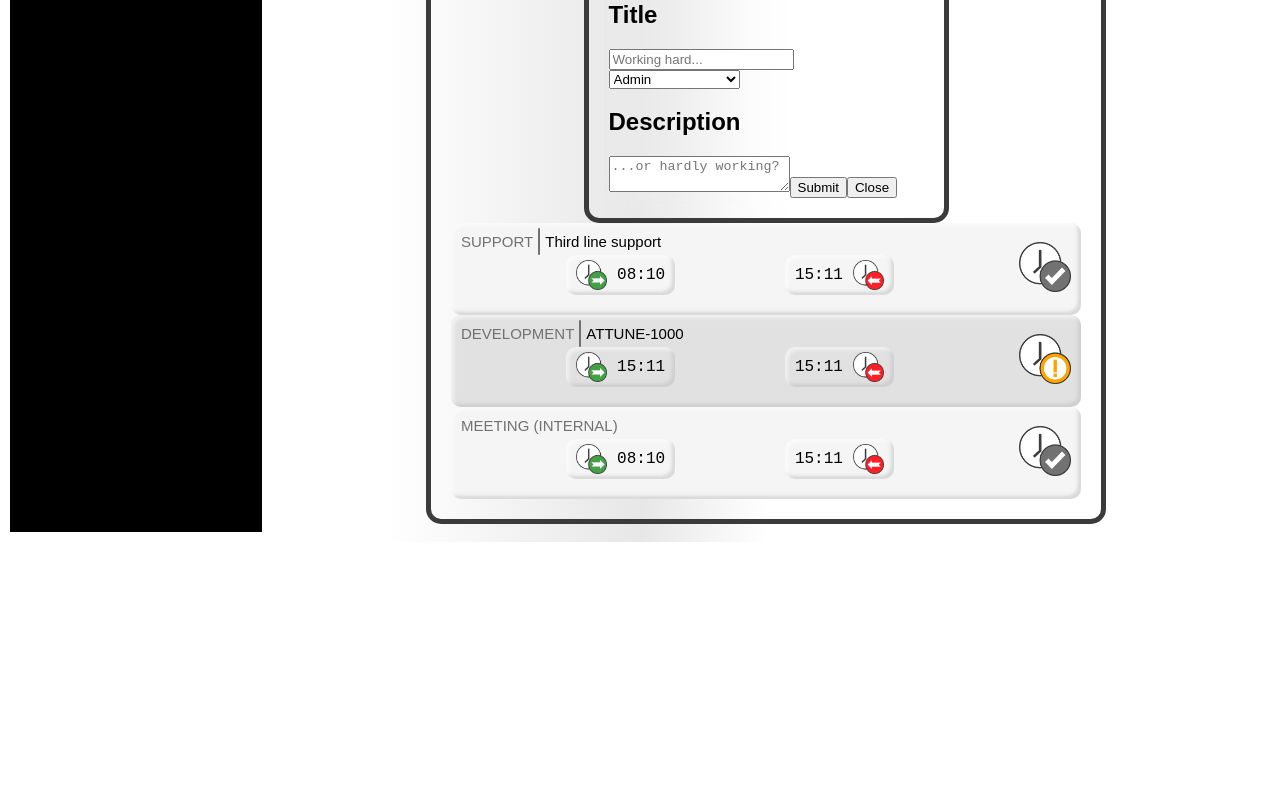
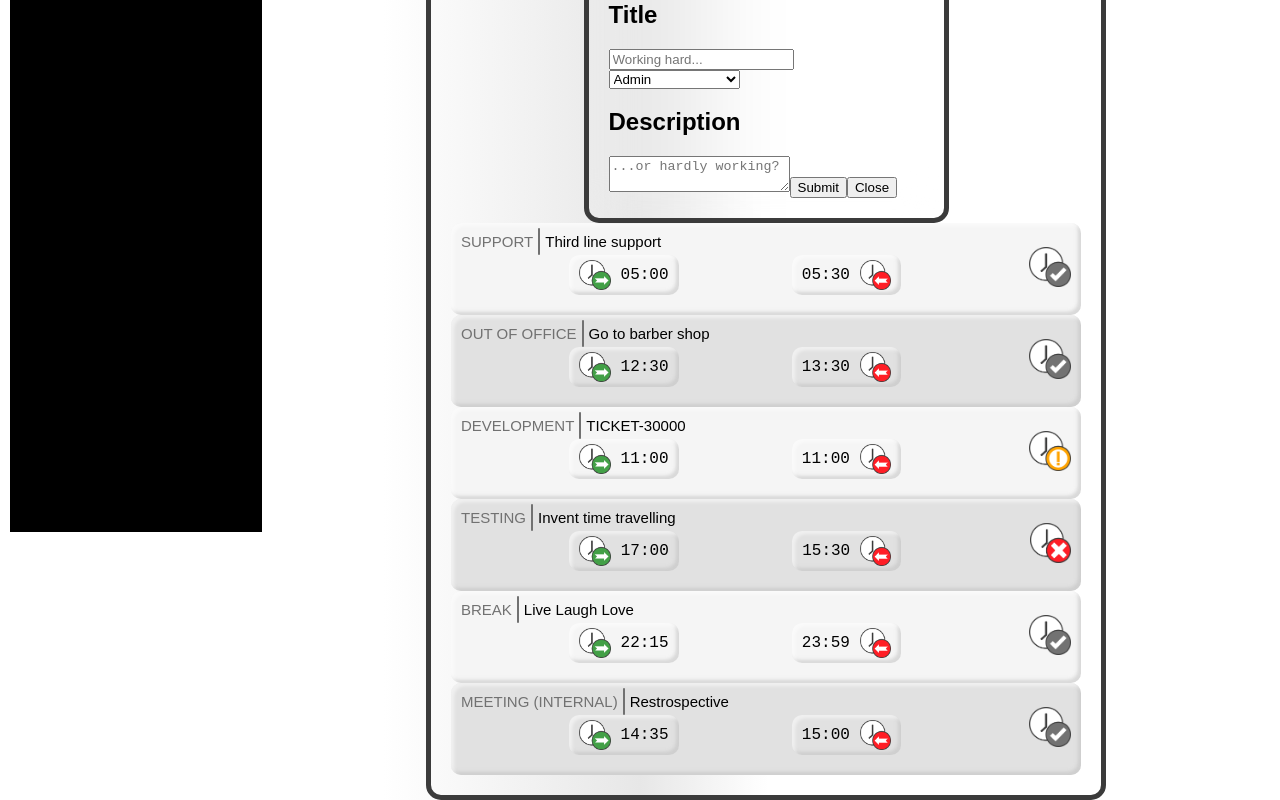
Before and after one commit to owen-dearman/react-time-tracker-frontend, a React (Create React App) app: page / in a window 1280 px wide. Shown: the part 350-1150 px from the top of the page. Before the commit the page ends 892 px from the top, so only its background shows below. Built offline with nearby package versions, Linux system fonts and the light colour scheme.

Commit message:
new test data

```diff
--- a/package.json
+++ b/package.json
@@ -2,6 +2,7 @@
   "dependencies": {
     "@types/react": "18.3.3",
     "@types/react-dom": "^18.0.0",
+    "fs": "^0.0.1-security",
     "node.js": "^0.0.1-security",
     "react": "^18.3.1",
     "react-dom": "^18.3.1",
--- a/public/style.css
+++ b/public/style.css
@@ -103,7 +103,7 @@ body {
 }
 
 .status-icon {
-    height: 50px;
+    height: 40px;
     width: auto;
     margin: 10px;
 }
--- a/src/UI/App.tsx
+++ b/src/UI/App.tsx
@@ -1,20 +1,13 @@
 import { Title } from "./Title";
 import { SummaryList } from "./SummaryList";
-import { TSchedule, TTiming, TTimingCategory } from "../Units/Types";
+import { TSchedule } from "../Units/Types";
 import { NavBar } from "./NavBar";
 import { GetDateString } from "../Units/TimeUtils";
+import { TestData } from "../Units/TestData";
 
 function App(): JSX.Element {
-    const fromDate = new Date(Date.now());
-    var schedule: TSchedule = { date: GetDateString(fromDate), timings: [] };
-
-
-    fromDate.setHours(8, 10, 30);
-
-    const testEvent = new TTiming(1, 'Third line support', 'Fixed broken servers', TTimingCategory.tcSupport, fromDate, new Date(Date.now()));
-    const testEvent2 = new TTiming(2, 'ATTUNE-1000', 'Started development and created preliminary branch', TTimingCategory.tcDev, new Date(Date.now()), new Date(Date.now()));
-    const testEvent3 = new TTiming(3, '', 'Started development and created preliminary branch', TTimingCategory.tcIntMeet, fromDate, new Date(Date.now()));
-    schedule.timings.push(testEvent, testEvent2, testEvent3);
+    var schedule: TSchedule = { date: GetDateString(new Date(Date.now())), timings: [] };
+    schedule.timings = schedule.timings.concat(TestData());
 
     return (
         <div>
--- a/src/UI/NewTimingForm.tsx
+++ b/src/UI/NewTimingForm.tsx
@@ -1,6 +1,6 @@
 import { TTimingCategory } from "../Units/Types";
 import { TimeContainer } from "./TimeContainer";
-import { TimePicker } from "react-time-picker"
+// import { TimePicker } from "react-time-picker"
 
 interface INewTimingForm {
     aDate: string;
--- a/src/Units/Errors.ts
+++ b/src/Units/Errors.ts
@@ -1,14 +1,14 @@
 export enum TError {
-    eStartTimeAfterEndTime = "Start time is later than end time",
-    eStartTimeEqualToEndTime = "Start time is equal to end time"
+    StartTimeAfterEndTime = "Start time is later than end time",
+    StartTimeEqualToEndTime = "Start time is equal to end time"
 }
 
 export enum TErrorLevel {
-    elError,
-    elWarning,
-    elHint,
-    elInfo,
-    elNone
+    Error,
+    Warning,
+    Hint,
+    Info,
+    None
 }
 
 export type TValidation = { validation: TErrorLevel, errMsg: string };
@@ -16,9 +16,9 @@ export type TValidation = { validation: TErrorLevel, errMsg: string };
 
 export function GetErrorLevelIconURL(aLvl: TErrorLevel): string {
     switch (aLvl) {
-        case TErrorLevel.elError: { return "Icons/Error.png" };
-        case TErrorLevel.elWarning: { return "Icons/Warning.png" };
-        case TErrorLevel.elHint, TErrorLevel.elInfo: { return "Icons/Hint.png" };
+        case TErrorLevel.Error: { return "Icons/Error.png" };
+        case TErrorLevel.Warning: { return "Icons/Warning.png" };
+        case TErrorLevel.Hint, TErrorLevel.Info: { return "Icons/Hint.png" };
         default: { return "Icons/GreyTick.png" };
     }
 }
--- /dev/null
+++ b/src/Units/MyTestData.ts
@@ -0,0 +1,96 @@
+import { TTimingCategory } from "./Types";
+
+type TTestData = { title: string, desc: string, cat: TTimingCategory, fromTime: number[], toTime: number[] };
+
+export var myTestData: TTestData[] = [
+    {
+        "title": "Third line support",
+        "desc": "Fixed broken servers",
+        "cat": TTimingCategory.tcSupport,
+        "fromTime": [
+            5,
+            0,
+            0
+        ],
+        "toTime": [
+            5,
+            30,
+            0
+        ]
+    },
+    {
+        "title": "Go to barber shop",
+        "desc": "Time for a trim",
+        "cat": TTimingCategory.tcOoh,
+        "fromTime": [
+            12,
+            30,
+            0
+        ],
+        "toTime": [
+            13,
+            30,
+            0
+        ]
+    },
+    {
+        "title": "TICKET-30000",
+        "desc": "started development",
+        "cat": TTimingCategory.tcDev,
+        "fromTime": [
+            11,
+            0,
+            0
+        ],
+        "toTime": [
+            11,
+            0,
+            0
+        ]
+    },
+    {
+        "title": "Invent time travelling",
+        "desc": "removed 60mph speed limiter on car",
+        "cat": TTimingCategory.tcTest,
+        "fromTime": [
+            17,
+            0,
+            0
+        ],
+        "toTime": [
+            15,
+            30,
+            30
+        ]
+    },
+    {
+        "title": "Live Laugh Love",
+        "desc": "Let's go to the pub",
+        "cat": TTimingCategory.tcBreak,
+        "fromTime": [
+            22,
+            15,
+            0
+        ],
+        "toTime": [
+            23,
+            59,
+            0
+        ]
+    },
+    {
+        "title": "Restrospective",
+        "desc": "",
+        "cat": TTimingCategory.tcIntMeet,
+        "fromTime": [
+            14,
+            35,
+            40
+        ],
+        "toTime": [
+            15,
+            0,
+            0
+        ]
+    }
+]
--- /dev/null
+++ b/src/Units/TestData.ts
@@ -0,0 +1,18 @@
+import { TTiming } from "./Types";
+import { myTestData } from "./MyTestData";
+
+export function TestData(): TTiming[] {
+    var result: TTiming[] = [];
+
+    myTestData.forEach(element => {
+        var idx = myTestData.indexOf(element);
+        var fromDate = new Date(Date.now());
+        fromDate.setHours(element.fromTime[0], element.fromTime[1], element.fromTime[2]);
+        var toDate = new Date(Date.now());
+        toDate.setHours(element.toTime[0], element.toTime[1], element.toTime[2]);
+        var timing = new TTiming(idx, element.title, element.desc, element.cat, fromDate, toDate);
+        result.push(timing);
+    })
+
+    return result;
+};
--- a/src/Units/TimeUtils.ts
+++ b/src/Units/TimeUtils.ts
@@ -9,16 +9,16 @@ export function msToHHMMSSWords(aDuration: number, aWantMS: boolean) {
     var [hours, minutes, seconds, milliseconds] = msToHHMMSS(aDuration);
     var result = "";
     if (hours !== "00") {
-        result = result + hours + " hours ";
+        result = `${result} ${hours} hour${hours != "01" ? "s" : ""} `;
     };
     if (minutes !== "00") {
-        result = result + minutes + " minutes ";
+        result = `${result} ${minutes} minute${minutes != "01" ? "s" : ""} `
     };
     if (seconds !== "00") {
-        result = result + seconds + " seconds ";
+        result = `${result} ${seconds} second${seconds != "01" ? "s" : ""} `;
     };
     if (aWantMS && milliseconds !== "00") {
-        result = result + milliseconds + " milliseconds ";
+        result = `${result} ${milliseconds} millisecond${milliseconds != "01" ? "s" : ""} `;
     };
 
     return result;
--- a/src/Units/Types.ts
+++ b/src/Units/Types.ts
@@ -17,7 +17,12 @@ export class TTiming {
     }
 
     DurationHHMMSS(aWantMS = false): string {
-        return msToHHMMSSWords(this.DurationMilliseconds(), aWantMS);
+        var duration = this.DurationMilliseconds();
+        if (duration < 1) {
+            return ""
+        } else {
+            return msToHHMMSSWords(duration, aWantMS);
+        }
     }
 
     Date(): number {
@@ -28,9 +33,9 @@ export class TTiming {
     }
 
     constructor(id: number, title: string, description: string, category: TTimingCategory, startTime: Date, endTime: Date) {
-        if (startTime > endTime) {
-            throw new Error("Start time later than end time");
-        }
+        // if (startTime > endTime) {
+        // throw new Error("Start time later than end time");
+        // }
 
         this.id = id;
         this.title = title;
--- a/src/Units/Validator.ts
+++ b/src/Units/Validator.ts
@@ -2,15 +2,15 @@ import { TTiming } from "./Types";
 import { TError, TErrorLevel, TValidation } from "./Errors";
 
 export function ValidateTiming(aTiming: TTiming): TValidation {
-    var result: TValidation = { validation: TErrorLevel.elNone, errMsg: "" };
+    var result: TValidation = { validation: TErrorLevel.None, errMsg: "" };
     try {
 
         if (aTiming.startTime.getTime() > aTiming.endTime.getTime()) {
-            result = { validation: TErrorLevel.elError, errMsg: TError.eStartTimeAfterEndTime };
+            result = { validation: TErrorLevel.Error, errMsg: TError.StartTimeAfterEndTime };
         }
 
-        if (aTiming.startTime.getTime() == aTiming.endTime.getTime()) {
-            result = { validation: TErrorLevel.elWarning, errMsg: TError.eStartTimeEqualToEndTime };
+        if (aTiming.startTime.getTime() === aTiming.endTime.getTime()) {
+            result = { validation: TErrorLevel.Warning, errMsg: TError.StartTimeEqualToEndTime };
         }
 
     } catch (error) {
@@ -18,7 +18,7 @@ export function ValidateTiming(aTiming: TTiming): TValidation {
         throw error;
 
     } finally {
-        console.debug({ Title: aTiming.title, Start: aTiming.startTime, End: aTiming.endTime, result: result.validation, errMsg: result.errMsg });
+        console.log({ Title: aTiming.title, Start: aTiming.startTime, End: aTiming.endTime, result: result.validation, errMsg: result.errMsg });
         return result;
     }
 }
--- /dev/null
+++ b/src/react-app-env.d.ts
@@ -0,0 +1 @@
+/// <reference types="react-scripts" />
```
Also changed, not shown: 1 other file (tests, documents, lock files or other folders).
